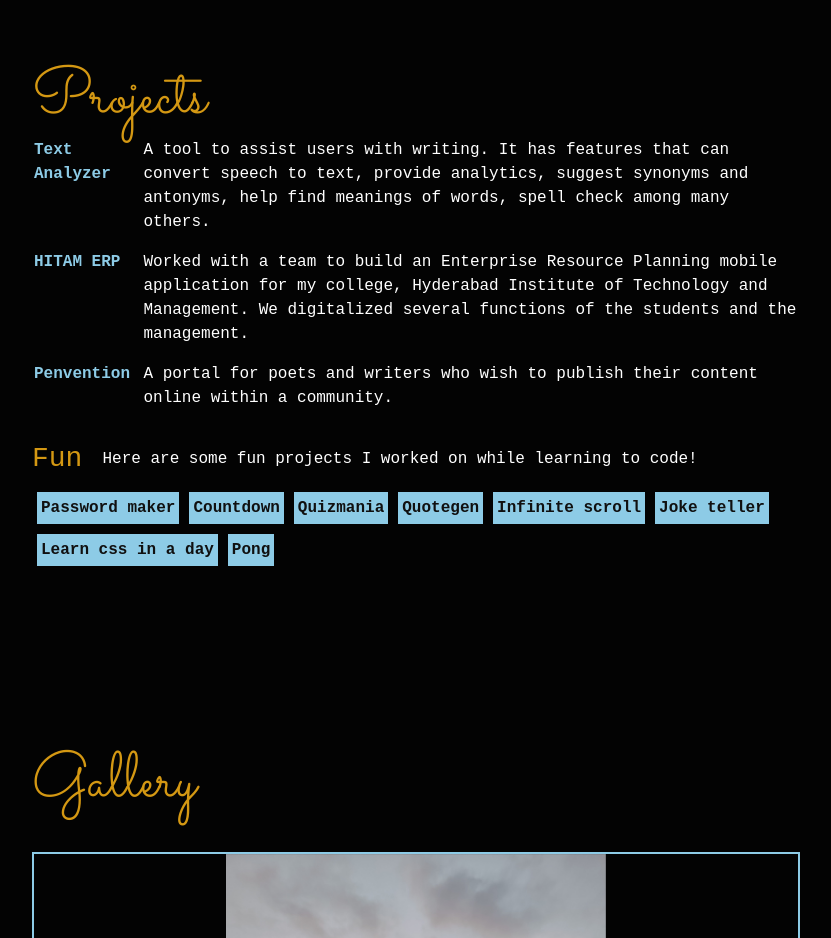
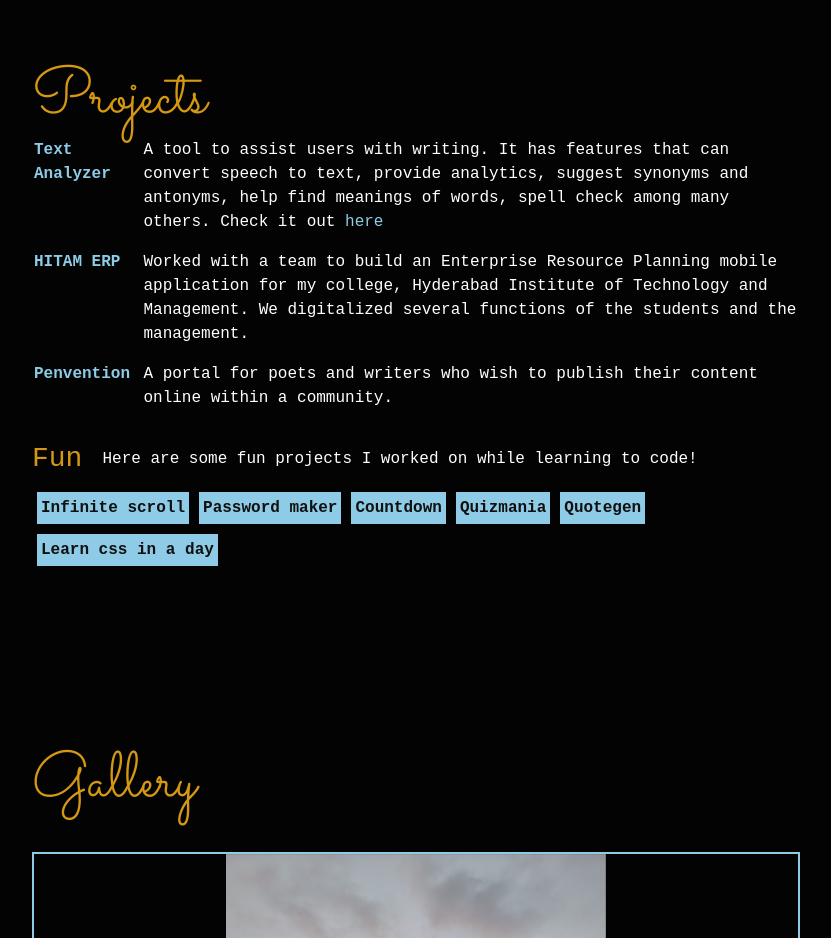
Before and after one commit to shravya-chepa/portfolio, a React (Create React App) app: page / in a window 1280 px wide. Shown: the part 1560-2498 px from the top of the page, without its empty margins (224-1055 px from the left). Built offline with nearby package versions, Linux system fonts and the light colour scheme.

Commit message:
remove projects and add link to main project

```diff
--- a/src/components/Projects.js
+++ b/src/components/Projects.js
@@ -21,7 +21,7 @@ function Projects() {
               A tool to assist users with writing. It has features that can
               convert speech to text, provide analytics, suggest synonyms and
               antonyms, help find meanings of words, spell check among many
-              others.
+              others. Check it out <a href="https://shravyachepa-textanalyzer-streamlit-app-ied54z.streamlit.app/">here</a>
             </p>
           </li>
           <li className="project-item">
@@ -52,6 +52,13 @@ function Projects() {
           <p>Here are some fun projects I worked on while learning to code!</p>
         </div>
         <div className="projects-fun-items">
+        <a
+            href="https://shravya-chepa.github.io/infinite-scroll/"
+            target="_blank"
+            rel="noopener noreferrer"
+          >
+            Infinite scroll
+          </a>
           <a
             href="https://shravya-pwdgen.netlify.app"
             target="_blank"
@@ -81,32 +88,11 @@ function Projects() {
             Quotegen
           </a>
           <a
-            href="https://shravya-chepa.github.io/infinite-scroll/"
-            target="_blank"
-            rel="noopener noreferrer"
-          >
-            Infinite scroll
-          </a>
-          <a
-            href="https://shravya-chepa.github.io/joke-teller/"
-            target="_blank"
-            rel="noopener noreferrer"
-          >
-            Joke teller
-          </a>
-          <a
             href="https://shravya-chepa.github.io/Learn-CSS-in-a-day/"
             target="_blank"
             rel="noopener noreferrer"
           >
             Learn css in a day
-          </a>
-          <a
-            href="https://shravya-chepa.github.io/pong/"
-            target="_blank"
-            rel="noopener noreferrer"
-          >
-            Pong
           </a>
         </div>
       </div>
```
